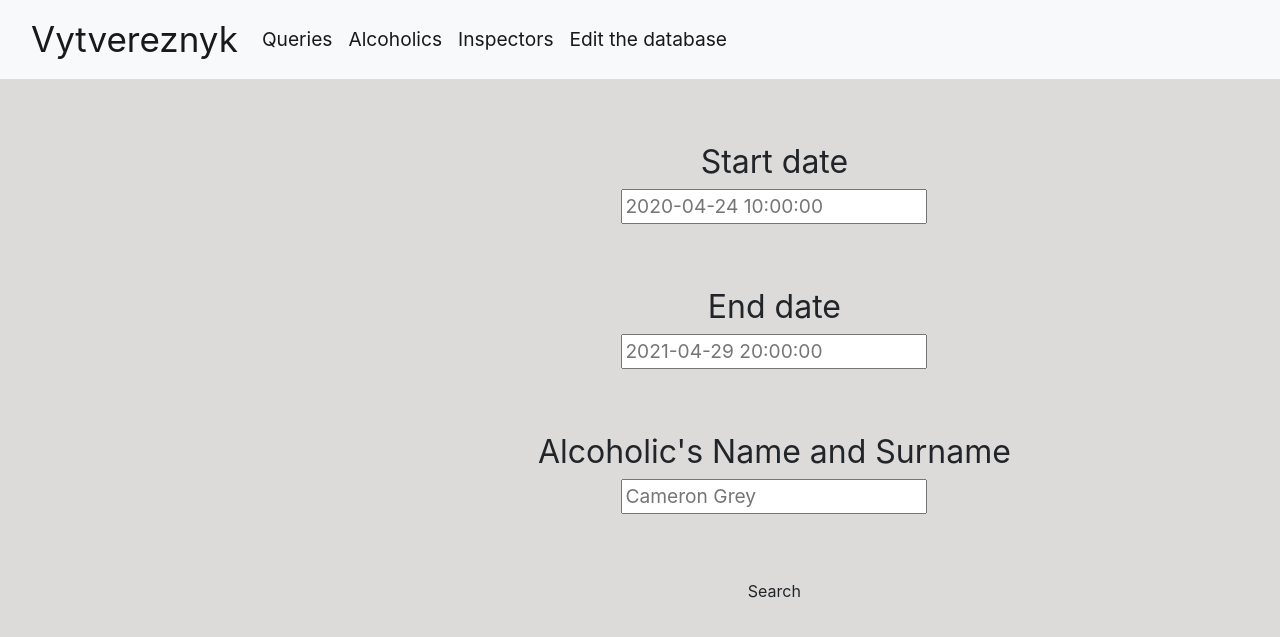
After one commit to Pavlik1400/yohoho-and-a-bottle-of-rum-DB-project, a Flask app: template templates/find_alcoholic.html in a window 1280 px wide. The commit adds this page. Shown: the top 637 px of the page. Run offline with Flask 2, Linux system fonts and the light colour scheme; the template is opened without the code that fills it, so the values that code supplies are empty; parts of the project's set-up code (start-up, migrations or seed data) failed here and were passed over; some libraries are stand-ins or nearby versions.

Commit message:
find alcoholic page

```diff
--- a/templates/alcoholics.html
+++ b/templates/alcoholics.html
@@ -9,7 +9,7 @@
     </div>
 
     <div class="button-container">
-        <a class="btn btn-secondary btn-lg main-button" href="/">
+        <a class="btn btn-secondary btn-lg main-button" href="find_alcoholic.html">
             Find alcoholics
         </a>
     </div>
--- /dev/null
+++ b/templates/find_alcoholic.html
@@ -0,0 +1,18 @@
+{% extends "layout.html" %}
+{% block content %}
+
+<div style="margin-top: 2em; margin-left: 14em; text-align:center;" id="inputs">
+    <h2 style="margin-top: 2em; display: flex; justify-content: center; font-weight: 400;"> Start date </h2>
+    <input  type="text" placeholder="2020-04-24 10:00:00" class="search" onkeydown="search(this)" id="startDate"/>
+    <h2  style="margin-top: 2em; display: flex; justify-content: center; font-weight: 400;"> End date </h2>
+    <input  type="text" placeholder="2021-04-29 20:00:00" class="search" onkeydown="search(this)" id="endDate"/>
+    <h2  style="margin-top: 2em; display: flex; justify-content: center; font-weight: 400;"> Alcoholic's Name and Surname </h2>
+    <input type="text" placeholder="Cameron Grey" class="search" onkeydown="search(this)" id="alcName"/>
+    <p style="margin-top: 3em;" >
+        <a href="search_alc_queries.html">
+            <button type="submit" class="btn btn-default">Search</button>
+        </a>
+    </p>
+</div>
+
+{% endblock %}
```
Also changed, not shown: templates/search_alc_queries.html (added, +48 -0 lines).
